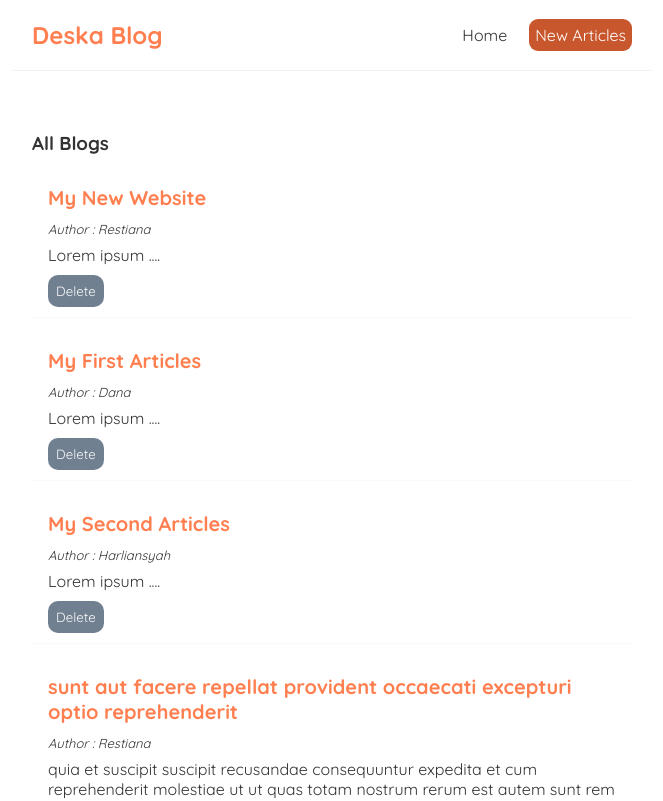
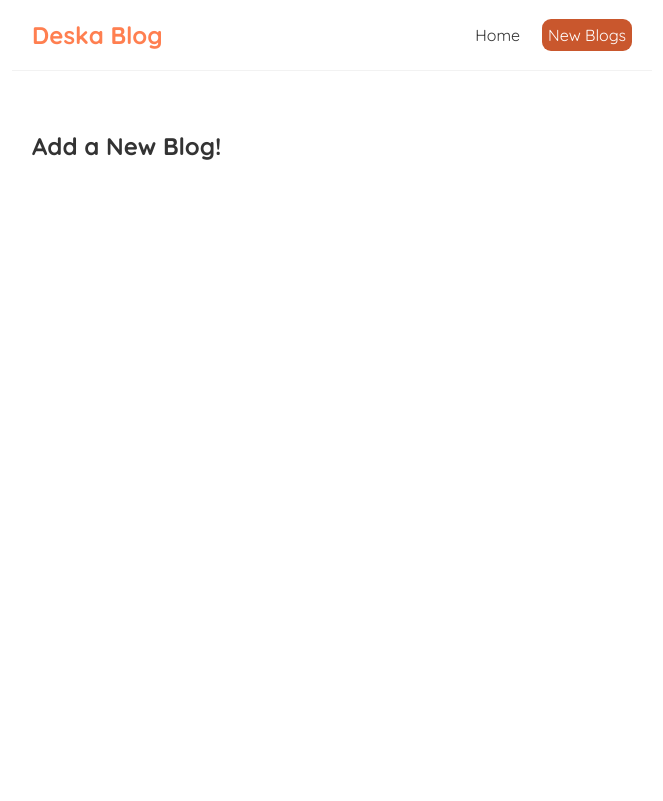
Before and after one commit to danaharley/deska-blog, a React (Create React App) app: page /create in a window 1280 px wide. Shown: the top 801 px of the page, without its empty margins (308-971 px from the left). Built offline with nearby package versions, Linux system fonts and the light colour scheme; data requests are answered from the project's data file.

Commit message:
add react-router-dom

```diff
--- a/package.json
+++ b/package.json
@@ -8,6 +8,7 @@
     "@testing-library/user-event": "^12.6.0",
     "react": "^17.0.1",
     "react-dom": "^17.0.1",
+    "react-router-dom": "^5.2.0",
     "react-scripts": "4.0.1",
     "web-vitals": "^0.2.4"
   },
--- a/src/App.js
+++ b/src/App.js
@@ -1,14 +1,25 @@
 import Home from "./components/Home";
+import { BrowserRouter as Router, Switch, Route } from "react-router-dom";
 import Navbar from "./components/Navbar";
+import Create from "./components/Create";
 
 function App() {
   return (
-    <div className="App">
-      <Navbar />
-      <div className="content">
-        <Home />
+    <Router>
+      <div className="App">
+        <Navbar />
+        <div className="content">
+          <Switch>
+            <Route path="/create">
+              <Create />
+            </Route>
+            <Route exact path="/">
+              <Home />
+            </Route>
+          </Switch>
+        </div>
       </div>
-    </div>
+    </Router>
   );
 }
 
--- /dev/null
+++ b/src/components/Create.js
@@ -0,0 +1,9 @@
+const Create = () => {
+  return (
+    <div>
+      <h2>Add a New Blog!</h2>
+    </div>
+  );
+};
+
+export default Create;
--- a/src/components/Navbar.js
+++ b/src/components/Navbar.js
@@ -1,10 +1,11 @@
+import { Link } from "react-router-dom";
 const Navbar = () => {
   return (
     <nav className="navbar">
       <h1>Deska Blog</h1>
       <div className="links">
-        <a href="/">Home</a>
-        <a href="/create">New Articles</a>
+        <Link to="/">Home</Link>
+        <Link to="/create">New Blogs</Link>
       </div>
     </nav>
   );
--- a/src/components/useFetch.js
+++ b/src/components/useFetch.js
@@ -6,6 +6,7 @@
   const [error, setError] = useState(null);
 
   useEffect(() => {
+    setTimeout(() => {
       fetch(url)
         .then((res) => {
           if (!res.ok) {
@@ -22,6 +23,7 @@
           setError(err.message);
           setIsLoading(false);
         });
+    }, 1000);
   }, [url]);
 
   return { data, isLoading, error, setData };
```
Also changed, not shown: 2 other files (tests, documents, lock files or other folders). Lines whose indentation alone changed are shown as unchanged.
